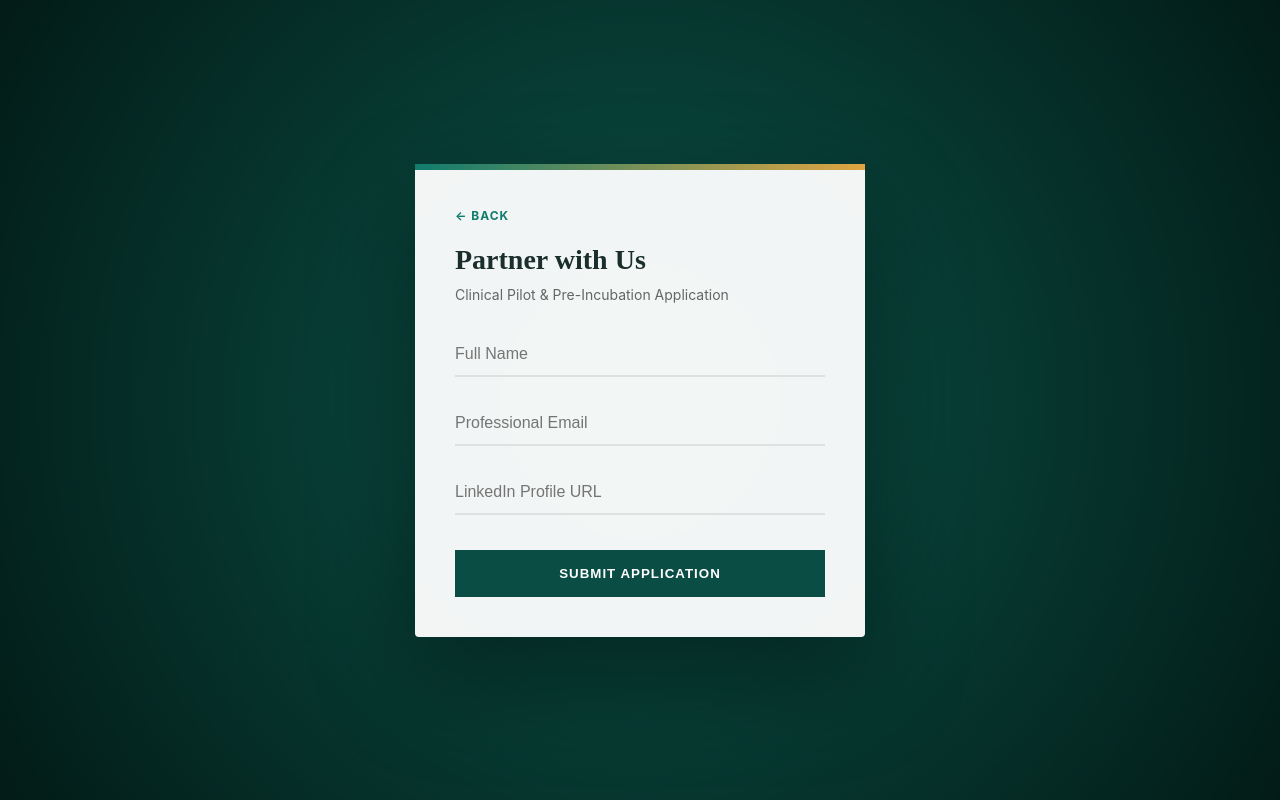
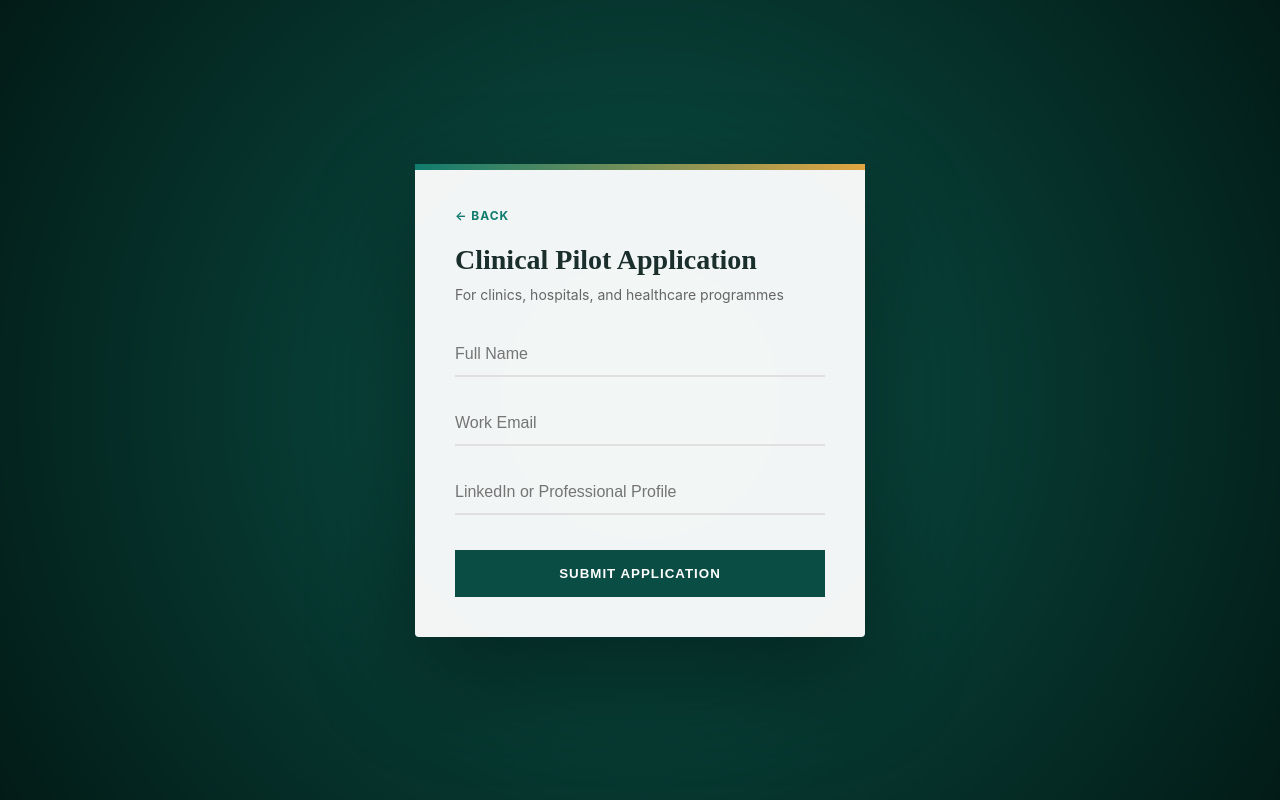
Before and after one commit to mohammedyashik/melaninBlind-V2, a React (Vite) app: page /applynow in a window 1280 px wide. Built offline with nearby package versions, Linux system fonts and the light colour scheme.

Commit message:
Update ApplyNow.jsx
content change v1

```diff
--- a/src/components/forms/ApplyNow.jsx
+++ b/src/components/forms/ApplyNow.jsx
@@ -27,14 +27,14 @@ const ApplyNow = () => {
 
     try {
       await sendEmail("template_75rv3mf", {
-        form_type: "Apply Now",
+        form_type: "Clinical Pilot Application",
         name: formData.name,
         email: formData.email,
         linkedin: formData.linkedin,
       });
 
       setStatus("success");
-      setMessage("Application submitted successfully!");
+      setMessage("Application received. Our team will review and respond shortly.");
 
       // clear form
       setFormData({
@@ -45,7 +45,7 @@ const ApplyNow = () => {
     } catch (error) {
       console.error("Email send failed:", error);
       setStatus("error");
-      setMessage("Failed to send application.");
+      setMessage("Submission failed. Please try again.");
     } finally {
       setLoading(false);
     }
@@ -66,8 +66,8 @@ const ApplyNow = () => {
           </div>
 
           <div className="title-section">
-            <h2>Partner with Us</h2>
-            <p>Clinical Pilot & Pre-Incubation Application</p>
+            <h2>Clinical Pilot Application</h2>
+            <p>For clinics, hospitals, and healthcare programmes</p>
           </div>
 
           <div className="field-wrapper">
@@ -86,7 +86,7 @@ const ApplyNow = () => {
               type="email"
               name="email"
               required
-              placeholder="Professional Email"
+              placeholder="Work Email"
               value={formData.email}
               onChange={handleChange}
             />
@@ -97,7 +97,7 @@ const ApplyNow = () => {
               type="url"
               name="linkedin"
               required
-              placeholder="LinkedIn Profile URL"
+              placeholder="LinkedIn or Professional Profile"
               value={formData.linkedin}
               onChange={handleChange}
             />
```
